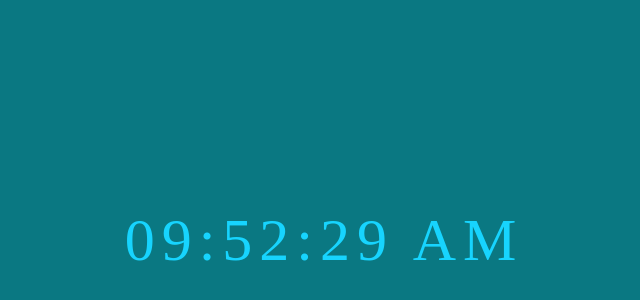
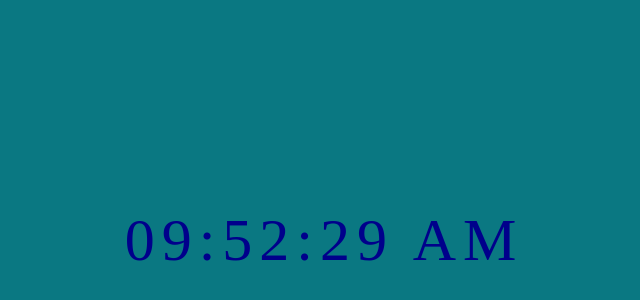
Before and after one commit to Shoregill/digital_clock, a plain HTML site: page index.html in a window 1280 px wide. Shown: the part 160-460 px from the top of the page, without its empty margins (316-956 px from the left). Drawn offline with Linux system fonts and the light colour scheme.

Commit message:
Update clock.css

```diff
--- a/clock.css
+++ b/clock.css
@@ -7,7 +7,7 @@ body {
     top: 50%;
     left: 50%;
     transform: translateX(-50%) translateY(-50%);
-    color: #17D4FE;
+    color: #00008B;
     font-size: 60px;
     font-family: Klinic Slab;
     letter-spacing: 7px;
```
